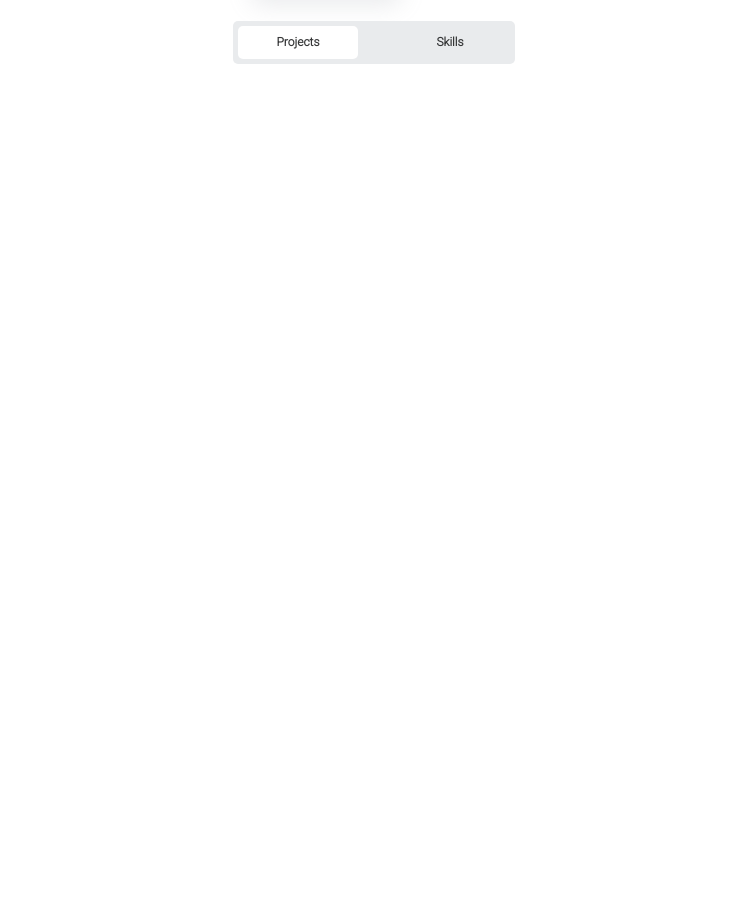
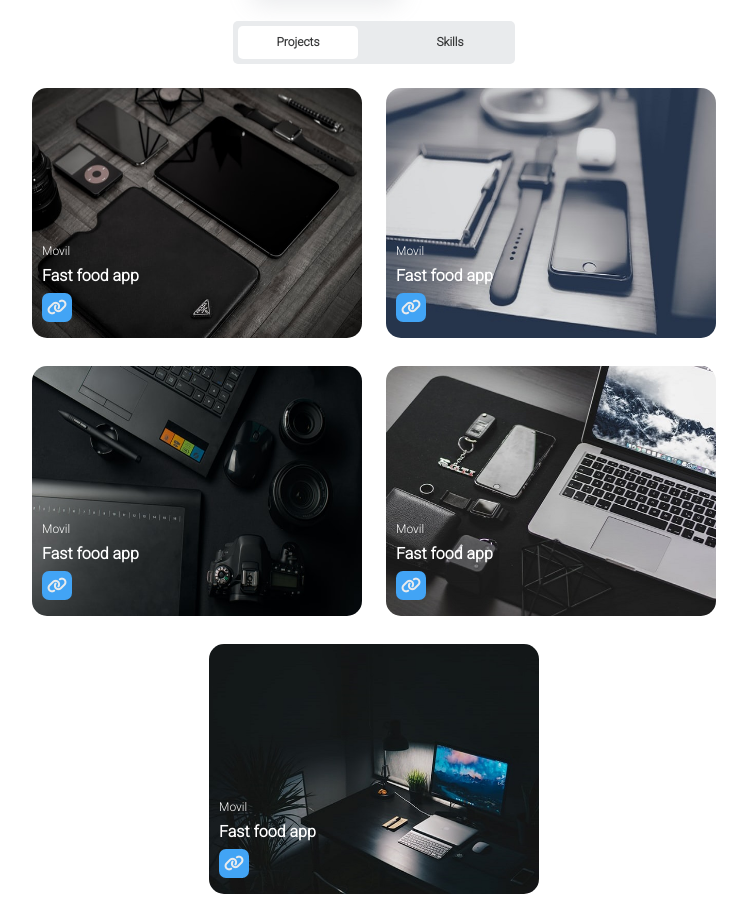
Before and after one commit to youssra-ghninou/Portfolio, a plain HTML site: page index.html in a window 1280 px wide. Shown: the part 431-1329 px from the top of the page, without its empty margins (266-1013 px from the left). Before the commit the page ends 850 px from the top, so only its background shows below. Drawn offline with Linux system fonts and the light colour scheme; a web font is replaced by a local one.

Commit message:
hover on images

```diff
--- a/assets/css/styles.css
+++ b/assets/css/styles.css
@@ -42,7 +42,6 @@ main{
 .job{
   font-size: 15px;
   font-family:Roboto;
-
 }
 .socials{
   display: flex;
@@ -67,6 +66,7 @@ main{
   gap: 0.5rem;
   height: 50px;
   width: 70px;
+
 }
 .number{
   font-size: 12px;
@@ -160,3 +160,61 @@ main{
   align-items: center;
   justify-content: center;
 }
+.photos{
+  max-width: 1024px;
+  display: flex;
+  flex-direction: row;
+  flex-wrap: wrap;
+  gap: 1.5rem;
+  align-items: center;
+  justify-content: center;
+}
+#p1{
+  width: 330px;
+  height: 250px;
+  border-radius: 15px;
+}
+#p1:hover{
+
+}
+.text-hover{
+  position: absolute;
+  bottom: 20px;
+  color: white;
+  font-family:Roboto;
+  padding-left: 10px;
+  display: flex;
+  flex-direction: column;
+  gap: 0.5rem;
+}
+.icon-link{
+  background-color: #42a4f5;
+  padding: 5px;
+  width: fit-content;
+  border-radius: 7px;
+}
+a{
+  text-decoration: none;
+  color: #e9ebed;
+}
+.description{
+  font-weight: bold;
+}
+.git-project{
+  font-size: 12px;
+}
+.line1{
+  position: relative;
+}
+.line2{
+  position: relative;
+}
+.line3{
+  position: relative;
+}
+.line4{
+  position: relative;
+}
+.line5{
+  position: relative;
+}
--- a/index.html
+++ b/index.html
@@ -66,6 +66,68 @@
                 <a href="" class="projects">Projects</a>
                 <a href="" class="skills">Skills</a>
             </div>
+            <div class="photos">
+                <div class="line1">
+                    <img src="./assets/img/project1.jpg" alt="" id="p1">
+                    <div class="text-hover">
+                        <div class="git-project">Movil</div>
+                        <div class="description">Fast food app</div>
+                        <div class="icon-link">
+                            <a href="">
+                                <i class="fa-solid fa-link"></i>
+                            </a>
+                        </div>
+                    </div>
+                </div>
+                <div class="line2">
+                    <img src="./assets/img/project3.jpg" alt=""id="p1">
+                    <div class="text-hover">
+                        <div class="git-project">Movil</div>
+                        <div class="description">Fast food app</div>
+                        <div class="icon-link">
+                            <a href="">
+                                <i class="fa-solid fa-link"></i>
+                            </a>
+                        </div>
+                    </div>
+                </div>
+                <div class="line3">
+                    <img src="./assets/img/project2.jpg" alt=""id="p1">
+                    <div class="text-hover">
+                        <div class="git-project">Movil</div>
+                        <div class="description">Fast food app</div>
+                        <div class="icon-link">
+                            <a href="">
+                                <i class="fa-solid fa-link"></i>
+                            </a>
+                        </div>
+                    </div>
+                </div>
+                <div class="line4">
+                    <img src="./assets/img/project4.jpg" alt="" id="p1">
+                    <div class="text-hover">
+                        <div class="git-project">Movil</div>
+                        <div class="description">Fast food app</div>
+                        <div class="icon-link">
+                            <a href="">
+                                <i class="fa-solid fa-link"></i>
+                            </a>
+                        </div>
+                    </div>
+                </div>
+                <div class="line5">
+                    <img src="./assets/img/project5.jpg" alt="" id="p1">
+                    <div class="text-hover">
+                        <div class="git-project">Movil</div>
+                        <div class="description">Fast food app</div>
+                        <div class="icon-link">
+                            <a href="">
+                                <i class="fa-solid fa-link"></i>
+                            </a>
+                        </div>
+                    </div>
+                </div>
+            </div>
         </article>
     </main>
 </body>
```
